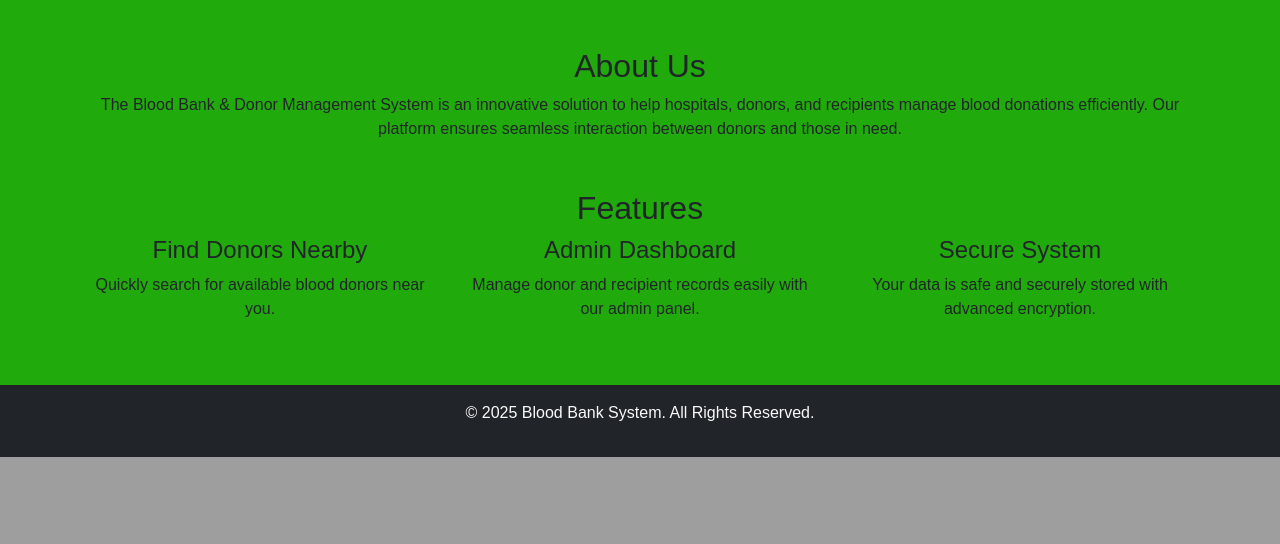
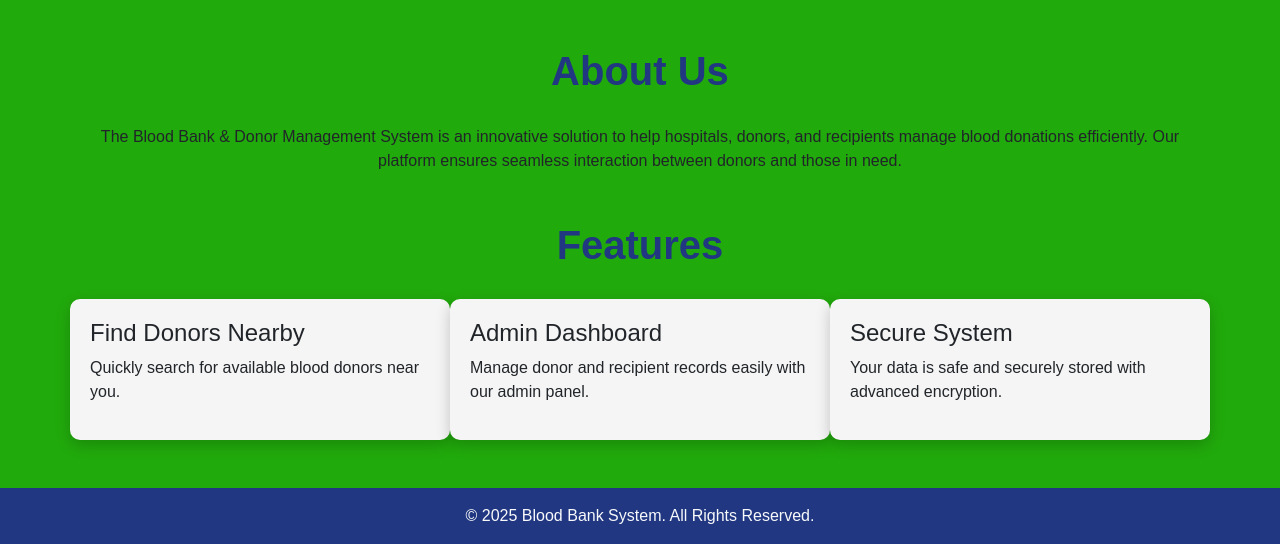
Before and after one commit to alex-p24-wq/my-php-project, a PHP site: page / in a window 1280 px wide. Shown: the part 801-1345 px from the top of the page. Before the commit the page ends 1258 px from the top, so only its background shows below. Run offline with PHP 8.4, Linux system fonts and the light colour scheme.

Commit message:
added ui in index

```diff
--- a/index.php
+++ b/index.php
@@ -8,11 +8,12 @@
     <link href="https://cdn.jsdelivr.net/npm/bootstrap@5.3.0-alpha1/dist/css/bootstrap.min.css" rel="stylesheet">
     <style>
         body {
-            font-family: Arial, sans-serif;
-            background-color:rgb(33, 170, 12);
+            font-family: 'Arial', sans-serif;
+            background-color: rgb(33, 170, 12);
             margin: 0;
             padding: 0;
         }
+
         .hero {
             background: url('https://source.unsplash.com/1600x900/?blood-donation') no-repeat center center/cover;
             height: 100vh;
@@ -22,18 +23,59 @@
             justify-content: center;
             align-items: center;
             text-align: center;
+            box-shadow: inset 0 0 10px rgba(0, 0, 0, 0.5);
         }
+
         .hero h1 {
-            font-size: 3.5rem;
+            font-size: 4rem;
             font-weight: bold;
+            text-shadow: 2px 2px 5px rgba(0, 0, 0, 0.7);
+            margin-bottom: 20px;
         }
+
         .hero p {
+            font-size: 1.5rem;
+            margin: 20px 0;
+            text-shadow: 1px 1px 3px rgba(0, 0, 0, 0.7);
+        }
+
+        .btn-primary, .btn-outline-light {
+            padding: 15px 30px;
             font-size: 1.2rem;
-            margin: 20px 0;
+            border-radius: 50px;
+            transition: all 0.3s ease-in-out;
         }
-        .btn-primary {
-            padding: 10px 20px;
-            font-size: 1.1rem;
+
+        .btn-primary:hover, .btn-outline-light:hover {
+            transform: scale(1.1);
+        }
+
+        .container h2 {
+            font-size: 2.5rem;
+            margin-bottom: 30px;
+            font-weight: bold;
+            color: rgb(33, 55, 130);
+        }
+
+        .row div {
+            background-color: rgb(245, 245, 245);
+            border-radius: 10px;
+            padding: 20px;
+            box-shadow: 0 5px 15px rgba(0, 0, 0, 0.2);
+            transition: transform 0.3s ease-in-out;
+        }
+
+        .row div:hover {
+            transform: translateY(-10px);
+        }
+
+        footer {
+            background-color: rgb(33, 55, 130);
+        }
+
+        footer p {
+            margin: 0;
+            font-size: 1rem;
         }
     </style>
 </head>
@@ -43,7 +85,7 @@
         <h1>Welcome to the Blood Bank System</h1>
         <p>Connecting donors and recipients, saving lives together.</p>
         <a href="donor_register.php" class="btn btn-primary">Become a Donor</a>
-        <a href="search.php" class="btn btn-primary">find donor</a>
+        <a href="search.php" class="btn btn-primary">Find Donor</a>
         <a href="admin/admin_login.php" class="btn btn-outline-light">Admin Login</a>
     </div>
 
@@ -59,7 +101,7 @@
     <!-- Features Section -->
     <div class="container mt-5">
         <h2 class="text-center">Features</h2>
-        <div class="row text-center">
+        <div class="row g-4">
             <div class="col-md-4">
                 <h4>Find Donors Nearby</h4>
                 <p>Quickly search for available blood donors near you.</p>
@@ -76,7 +118,7 @@
     </div>
 
     <!-- Footer Section -->
-    <footer class="text-center mt-5 py-3 bg-dark text-light">
+    <footer class="text-center mt-5 py-3 text-light">
         <p>&copy; <?php echo date("Y"); ?> Blood Bank System. All Rights Reserved.</p>
     </footer>
 
```
